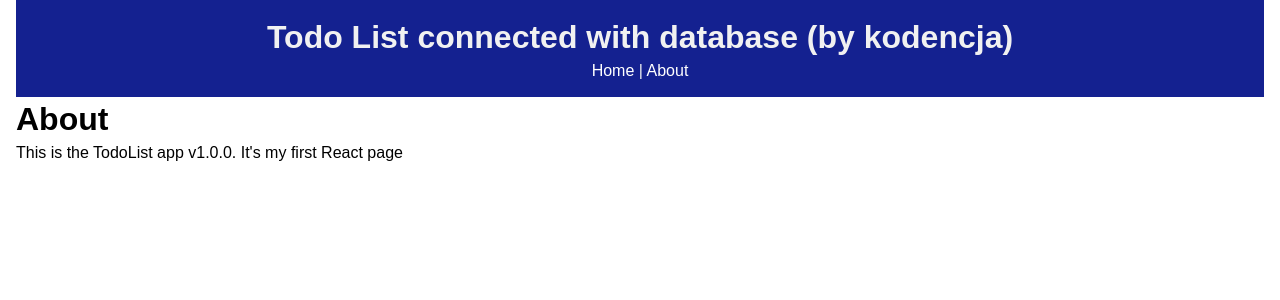
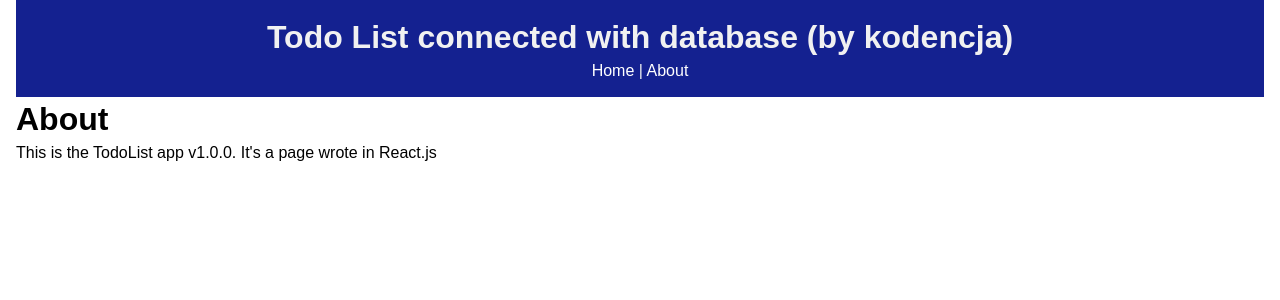
Before and after one commit to kodencja/react-todo, a React (Create React App) app: page /react-todo/about in a window 1280 px wide. Shown: the top 300 px of the page. Built offline with nearby package versions, Linux system fonts and the light colour scheme; no server answers.

Commit message:
Correct gitignore

```diff
--- a/src/components/pages/About.js
+++ b/src/components/pages/About.js
@@ -4,7 +4,7 @@ function About() {
     return (
         <React.Fragment>
             <h1>About</h1>
-        <p>This is the TodoList app v1.0.0. It's my first React page</p>
+        <p>This is the TodoList app v1.0.0. It's a page wrote in React.js</p>
         </React.Fragment>
     )
 }
```
Also changed, not shown: 2 other files (tests, documents, lock files or other folders).
